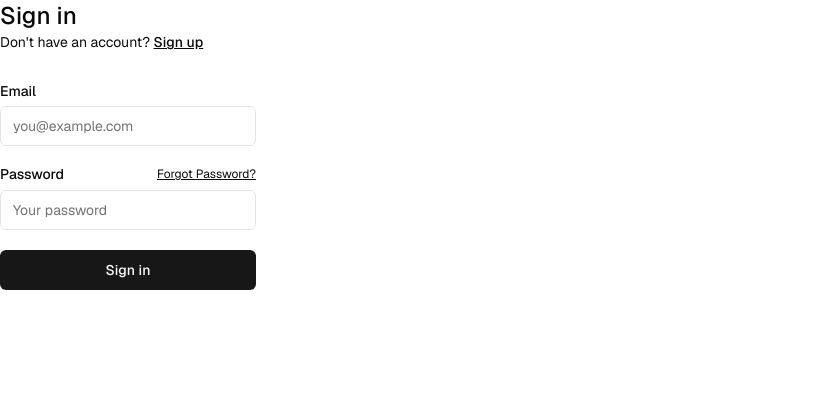
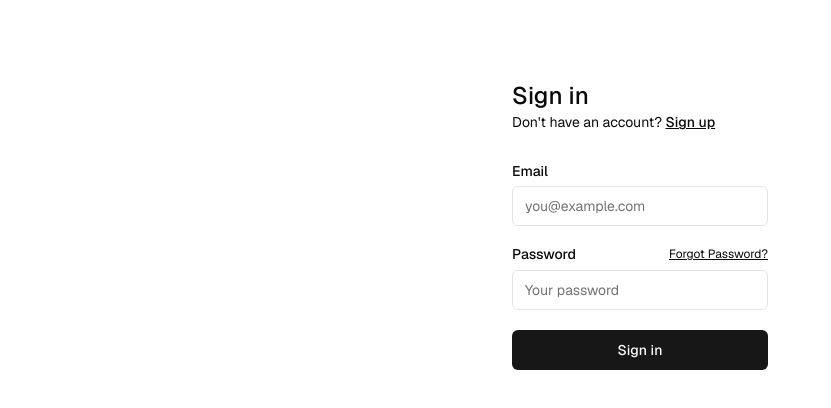
Before and after one commit to chris-melvin/products-demo, a Next.js app: page /sign-in in a window 1280 px wide. Shown: the top 408 px of the page, without its empty margins (0-831 px from the left). Built offline with nearby package versions, Linux system fonts and the light colour scheme.

Commit message:
fixed styling of auth pages

```diff
--- a/app/(auth-pages)/forgot-password/page.tsx
+++ b/app/(auth-pages)/forgot-password/page.tsx
@@ -11,7 +11,7 @@
 }) {
   const searchParams = await props.searchParams;
   return (
-    <>
+    <div className="mt-20">
       <form className="flex-1 flex flex-col w-full gap-2 text-foreground [&>input]:mb-6 min-w-64 max-w-64 mx-auto">
         <div>
           <h1 className="text-2xl font-medium">Reset Password</h1>
@@ -32,6 +32,6 @@
         </div>
       </form>
       <SmtpMessage />
-    </>
+    </div>
   );
 }
--- a/app/(auth-pages)/layout.tsx
+++ b/app/(auth-pages)/layout.tsx
@@ -3,7 +3,5 @@
 }: {
   children: React.ReactNode;
 }) {
-  return (
-    <div className="max-w-7xl flex flex-col gap-12 items-start">{children}</div>
-  );
+  return <div className="flex justify-center gap-12">{children}</div>;
 }
--- a/app/(auth-pages)/sign-in/page.tsx
+++ b/app/(auth-pages)/sign-in/page.tsx
@@ -8,7 +8,7 @@
 export default async function Login(props: { searchParams: Promise<Message> }) {
   const searchParams = await props.searchParams;
   return (
-    <form className="flex-1 flex flex-col min-w-64">
+    <form className="flex-1 flex flex-col min-w-64 max-w-64 mt-20">
       <h1 className="text-2xl font-medium">Sign in</h1>
       <p className="text-sm text-foreground">
         Don't have an account?{" "}
--- a/app/(auth-pages)/sign-up/page.tsx
+++ b/app/(auth-pages)/sign-up/page.tsx
@@ -19,7 +19,7 @@
   }
 
   return (
-    <>
+    <div className="mt-20">
       <form className="flex flex-col min-w-64 max-w-64 mx-auto">
         <h1 className="text-2xl font-medium">Sign up</h1>
         <p className="text-sm text text-foreground">
@@ -46,6 +46,6 @@
         </div>
       </form>
       <SmtpMessage />
-    </>
+    </div>
   );
 }
```
